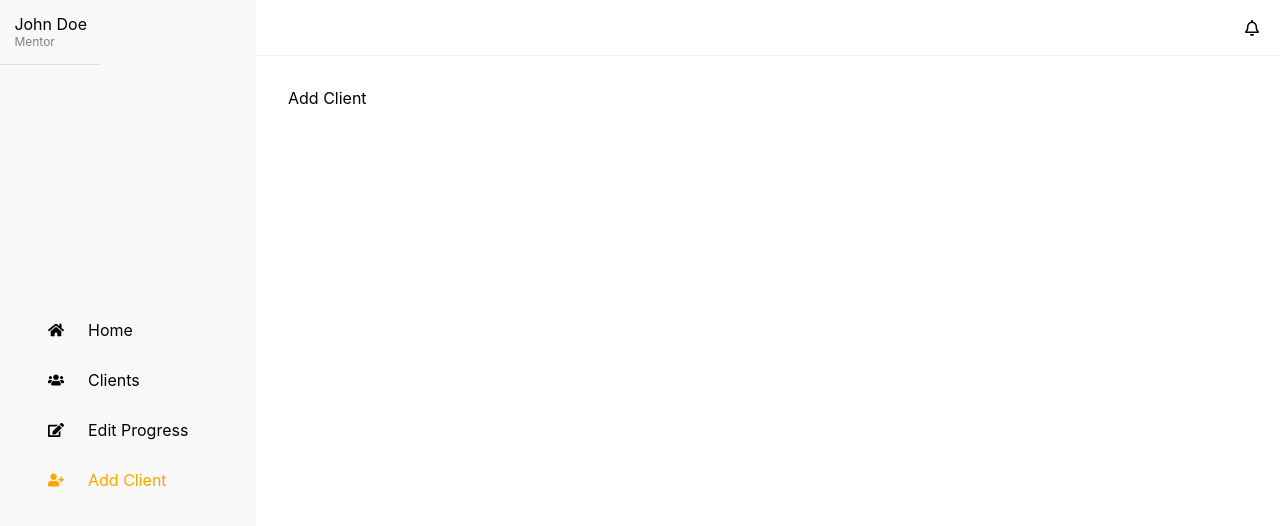
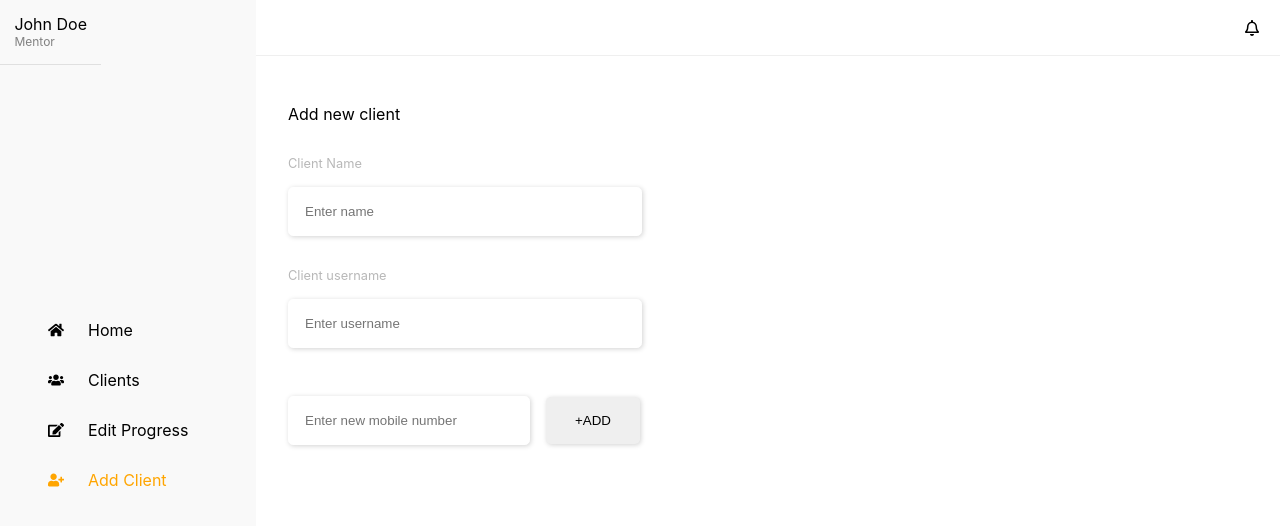
Before and after one commit to ashrofdev/project-unlimited, a React (Create React App) app: page /dashboard in a window 1280 px wide. Both pictures are taken after a click on the element "Add Client". Shown: the top 526 px of the page. Built offline with nearby package versions, Linux system fonts and the light colour scheme.

Commit message:
building add slient nav

```diff
--- a/src/component/dashboard/Addclient.jsx
+++ b/src/component/dashboard/Addclient.jsx
@@ -1,13 +1,45 @@
-import React, { Component } from 'react'
+import React, { useState } from 'react'
 
-export class Addclient extends Component {
-    render() {
-        return (
-            <div>
-                Add Client
+
+const Addclient =()=> {
+
+    const [phones, setPhones] = useState([])
+    const [phone, setPhone] = useState('')
+
+    const addPhone = (phone) => {
+        const phoneArray = phones
+
+        phoneArray.push(phone)
+        setPhones(phoneArray)
+        setPhone("")
+    }
+
+
+    return (
+        <div className="addclient">
+            <p>Add new client</p>
+            <label>
+                Client Name
+                <input placeholder="Enter name" />
+            </label>
+            <label>
+                Client username
+                <input placeholder="Enter username" />
+            </label>
+
+            <div className="phonegrid">
+                {
+                    phones.map(phone=> {
+                        return <p>{phone}</p>
+                    })
+                }
             </div>
-        )
-    }
+            <div className="phoneadder">
+                <input onChange={(e)=> setPhone(e.target.value)} value={phone} type="number" placeholder="Enter new mobile number" />
+                <button onClick={()=> addPhone(phone)}>+ADD</button>
+            </div>
+        </div>
+    )
 }
 
 export default Addclient
--- a/src/resources/scss/App.scss
+++ b/src/resources/scss/App.scss
@@ -2,3 +2,4 @@
 @import './signin/signin.scss';
 @import './dashboard/clients.scss';
 @import './poweredBy/poweredby.scss';
+@import './dashboard/addclient.scss';
--- /dev/null
+++ b/src/resources/scss/dashboard/addclient.scss
@@ -0,0 +1,74 @@
+.addclient {
+
+    &  label {
+        display: block;
+        margin: 2rem 0;
+        font-size: .8rem;
+        color: rgb(184, 184, 184);
+
+        &  input {
+            display: block;
+            padding: 1rem;
+            box-shadow: 1px 1px 5px rgb(211, 211, 211);
+            border: 1px solid white;
+            border-radius: .3rem;
+            margin: 1rem 0;
+            width: 20rem;
+            outline: none;
+            transition: all .5s;
+
+            &:hover {
+                // border: 1px solid orange;
+                transform: scale(1.01);
+                box-shadow: 1px 1px 5px rgb(192, 192, 192);
+            }
+        }
+    }
+
+    &  .phonegrid {
+        display: grid;
+        grid-template-columns: repeat(3, min-content);
+        grid-gap: .5rem;
+
+        &  p {
+            background-color: rgb(43, 38, 38);
+            color: white;
+            padding: .4rem .8rem;
+            border-radius: .5rem;
+            font-size: .7rem;
+            margin: 0;
+        }
+    }
+
+    &  .phoneadder {
+        width: 22rem;
+        display: flex;
+        align-items: center;
+        justify-content: space-between;
+
+        &  input {
+            padding: 1rem;
+            box-shadow: 1px 1px 5px rgb(211, 211, 211);
+            border: 1px solid white;
+            border-radius: .3rem;
+            margin: 1rem 0;
+            width: 70%;
+            outline: none;
+            transition: all .5s;
+
+            &:hover {
+                // border: 1px solid orange;
+                transform: scale(1.01);
+                box-shadow: 1px 1px 5px rgb(192, 192, 192);
+            }
+        }
+        &  button {
+            padding: 1rem;
+            box-shadow: 1px 1px 5px rgb(211, 211, 211);
+            border: none;
+            border-radius: .3rem;
+            width: 30%;
+            margin-left: 1rem;
+        }
+    }
+}
```
